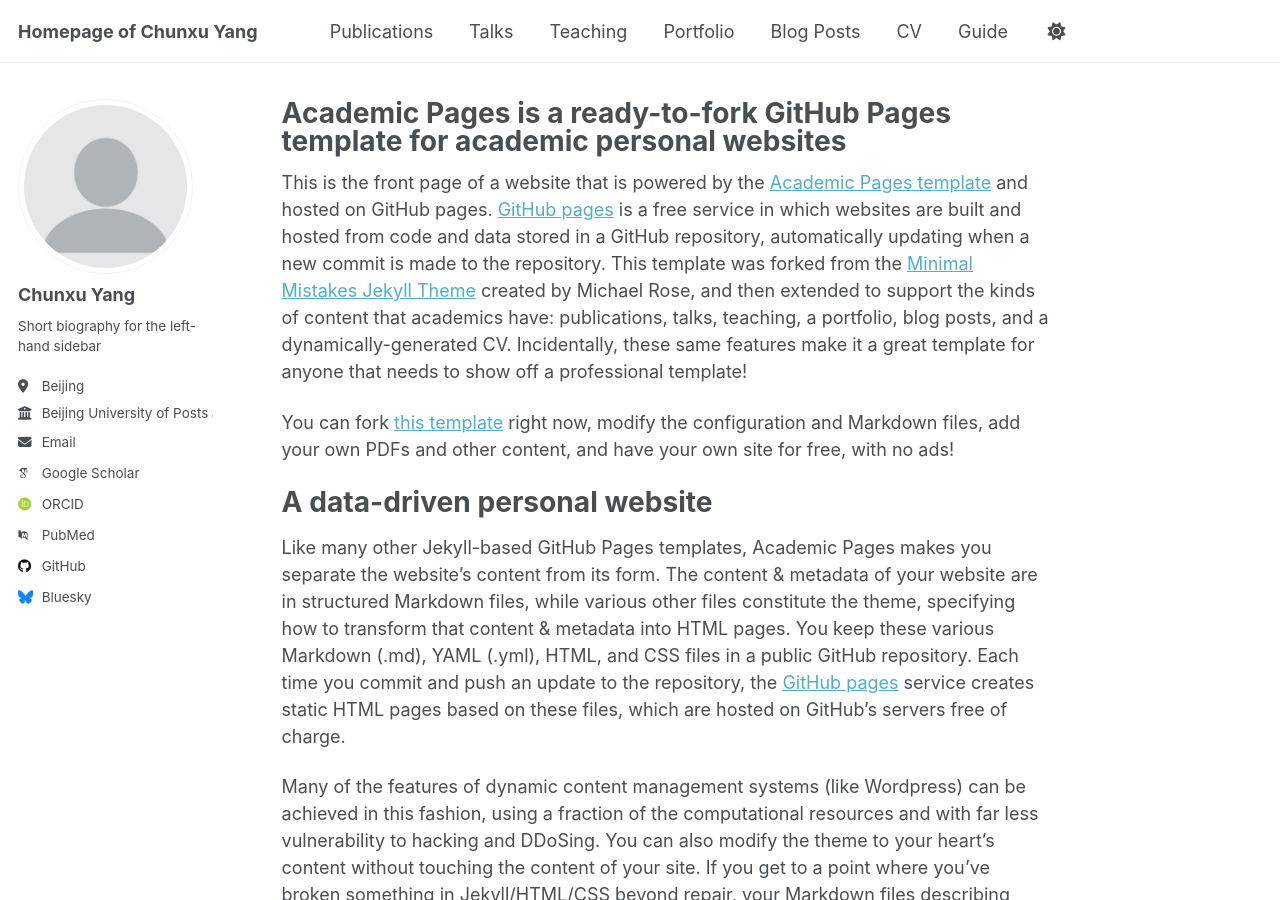
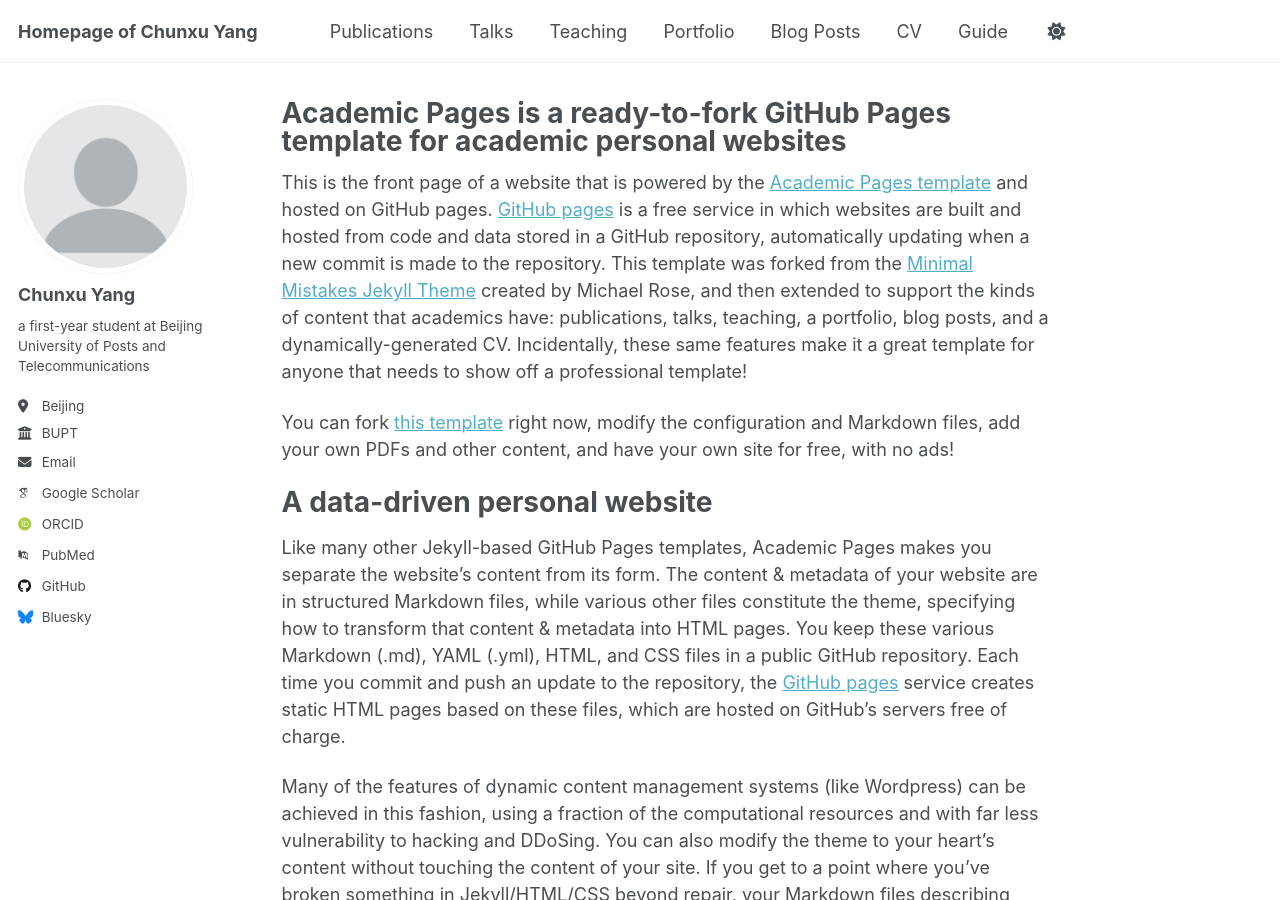
Before and after one commit to YANG-CHUNXU/YANG-CHUNXU.github.io, a Jekyll site: the page built from _pages/about.md, in a window 1280 px wide and 900 px high. Built offline with Jekyll 4.4.1, drawn with Linux system fonts in a browser that asks for light colours; some web fonts are replaced; a script that is not in the unit is left out.

Commit message:
Update bio and employer information in config

```diff
--- a/_config.yml
+++ b/_config.yml
@@ -26,9 +26,9 @@ author:
   avatar           : "profile.png"
   name             : "Chunxu Yang"
   pronouns         : # example: "he/his"
-  bio              : "Short biography for the left-hand sidebar"
+  bio              : "a first-year student at Beijing University of Posts and Telecommunications"
   location         : "Beijing"
-  employer         : "Beijing University of Posts and Telecommunications"
+  employer         : "BUPT"
   uri              : # URL
   email            : "yang@chunxu.me"
 
```
